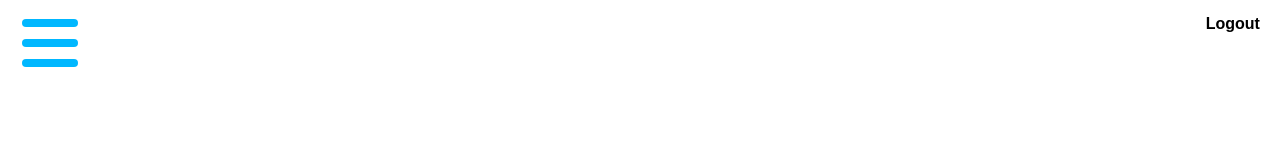
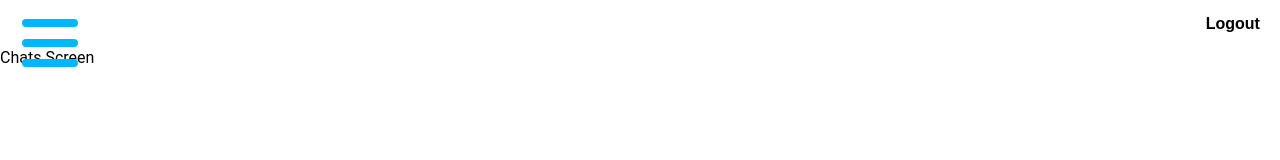
Before and after one commit to bpun1p/MERN-Chat-App, a React (Vite) app in the folder client/: page /chats in a window 1280 px wide. Shown: the top 160 px of the page. Built offline with nearby package versions, Linux system fonts and the light colour scheme; sample sign-in values are in the browser's storage; the HTML template or start-up script is replaced by a standard one.

Commit message:
Privatize auth required routes; change settings pathname to profile

```diff
--- a/client/src/App.jsx
+++ b/client/src/App.jsx
@@ -5,6 +5,8 @@ import AccessNav from './components/accessNav/AccessNav'
 import MenuToggler from './components/menu/MenuToggler'
 import { ToastContainer } from 'react-toastify'
 import 'react-toastify/dist/ReactToastify.css'
+import ChatsScreen from './components/chats/ChatsScreen'
+import PrivateRoute from './components/utils/privateRoutes/PrivateRoute'
 
 export default function App() {
   return (
@@ -14,6 +16,9 @@ export default function App() {
       <MenuToggler/>
       <Routes>
         <Route path='/access' element={<Access/>}/>
+        <Route path='' element={<PrivateRoute/>}>
+          <Route path='/chats' element={<ChatsScreen/>}/>
+        </Route>
       </Routes>
     </BrowserRouter>
   )
--- /dev/null
+++ b/client/src/components/chats/ChatsScreen.jsx
@@ -0,0 +1,7 @@
+export default function ChatsScreen () {
+  return (
+    <div>
+      Chats Screen
+    </div>
+  )
+}
--- a/client/src/components/menu/Menu.jsx
+++ b/client/src/components/menu/Menu.jsx
@@ -9,7 +9,7 @@ export default function Menu() {
   return (
     <div className='menu-body'>
       <div className='menu-header-settings-icon-container'>
-        <Link to={'/settings'} className='nav-settings-link'><button id='settings-btn'><img id='settings-icon' src={SettingsIcon}/></button></Link>
+        <Link to={'/profile'} className='nav-settings-link'><button id='settings-btn'><img id='settings-icon' src={SettingsIcon}/></button></Link>
       </div>
       <div className='menu-header'>
         <div className='menu-header-user'>
@@ -30,7 +30,7 @@ export default function Menu() {
           </Link>
         </div>
         <div className='nav-footer'>
-          <Link to={'/settings'} className='nav-settings-link'>
+          <Link to={'/profile'} className='nav-settings-link'>
             <button type="button" className="nav-settings-text">Settings</button>
             <div className='nav-settings-icon-container'>
               <img id='settings-icon' src={SettingsIcon}/>
--- /dev/null
+++ b/client/src/components/utils/privateRoutes/PrivateRoute.jsx
@@ -0,0 +1,9 @@
+import { Navigate, Outlet } from 'react-router-dom'
+import { useSelector } from 'react-redux'
+
+const PrivateRoute = () => {
+  const { user } = useSelector((state) => state.auth)
+  return user ? <Outlet/> : <Navigate to='/access' replace/>
+}
+
+export default PrivateRoute
```
